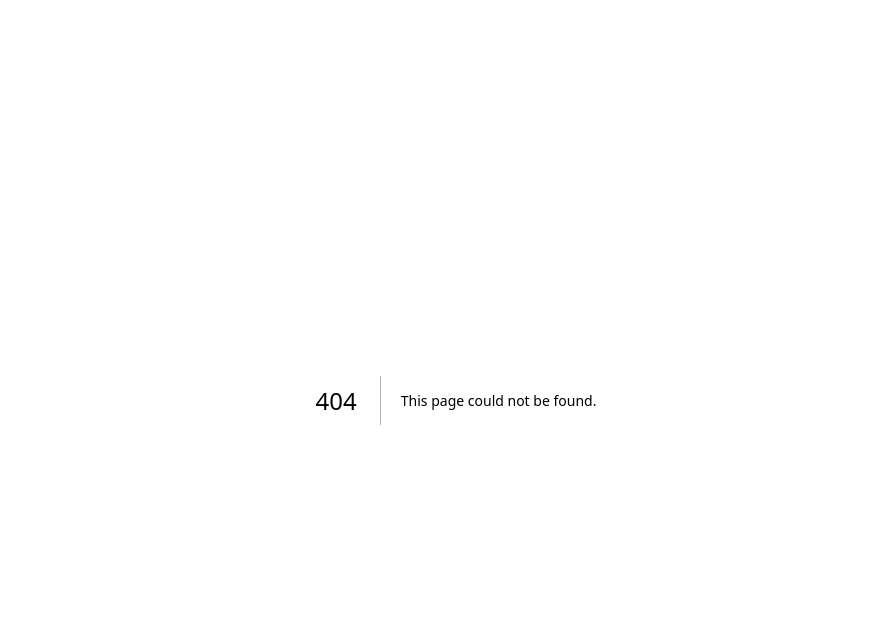
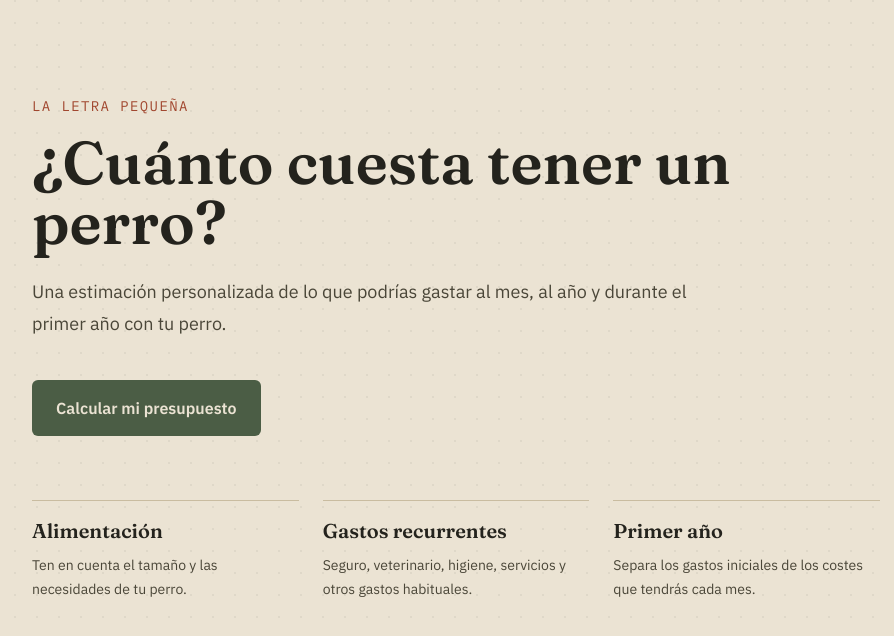
Before and after one commit to javiwatio-spec/cuanto-cuesta-tener-un-perro, a Next.js app: page / in a window 1280 px wide. Before the commit this address had no page. Shown: the top 636 px of the page, without its empty margins (184-1078 px from the left). Built offline with nearby package versions, Linux system fonts and the light colour scheme.

Commit message:
Create page.tsx

```diff
--- /dev/null
+++ b/src/app/page.tsx
@@ -0,0 +1,67 @@
+import type { Metadata } from "next";
+import Link from "next/link";
+
+export const metadata: Metadata = {
+  title: "¿Cuánto cuesta tener un perro? | La letra pequeña",
+  description:
+    "Calcula cuánto podrías gastar al mes y al año teniendo un perro en España.",
+};
+
+export default function HomePage() {
+  return (
+    <main className="min-h-screen">
+      <section className="mx-auto max-w-4xl px-6 py-16 sm:py-24">
+        <p className="font-mono text-sm uppercase tracking-widest text-ledger-rust">
+          La letra pequeña
+        </p>
+
+        <h1 className="mt-4 max-w-3xl font-display text-5xl font-semibold leading-tight text-ink sm:text-6xl">
+          ¿Cuánto cuesta tener un perro?
+        </h1>
+
+        <p className="mt-6 max-w-2xl font-body text-lg leading-8 text-ink-soft">
+          Una estimación personalizada de lo que podrías gastar al mes, al año
+          y durante el primer año con tu perro.
+        </p>
+
+        <div className="mt-10">
+          <Link
+            href="/calculadora"
+            className="inline-flex items-center rounded-md bg-ledger-green px-6 py-4 font-body text-base font-semibold text-paper transition hover:bg-ledger-green-dark"
+          >
+            Calcular mi presupuesto
+          </Link>
+        </div>
+
+        <div className="mt-16 grid gap-6 sm:grid-cols-3">
+          <div className="border-t border-line pt-4">
+            <h2 className="font-display text-xl font-semibold text-ink">
+              Alimentación
+            </h2>
+            <p className="mt-2 font-body text-sm leading-6 text-ink-soft">
+              Ten en cuenta el tamaño y las necesidades de tu perro.
+            </p>
+          </div>
+
+          <div className="border-t border-line pt-4">
+            <h2 className="font-display text-xl font-semibold text-ink">
+              Gastos recurrentes
+            </h2>
+            <p className="mt-2 font-body text-sm leading-6 text-ink-soft">
+              Seguro, veterinario, higiene, servicios y otros gastos habituales.
+            </p>
+          </div>
+
+          <div className="border-t border-line pt-4">
+            <h2 className="font-display text-xl font-semibold text-ink">
+              Primer año
+            </h2>
+            <p className="mt-2 font-body text-sm leading-6 text-ink-soft">
+              Separa los gastos iniciales de los costes que tendrás cada mes.
+            </p>
+          </div>
+        </div>
+      </section>
+    </main>
+  );
+}
```
